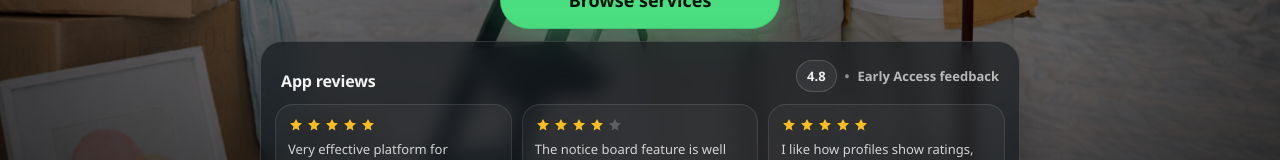
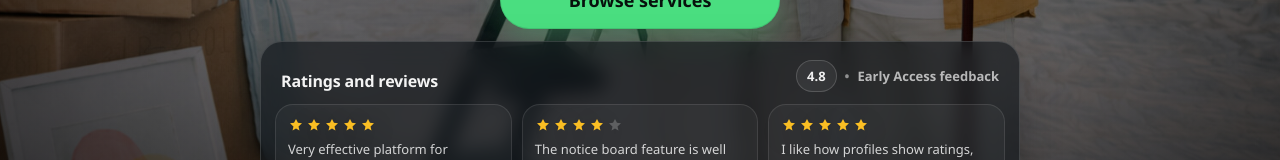
Before and after one commit to GruntWrk/gruntwrk-site, a Next.js app: page / in a window 1280 px wide. Shown: the part 540-700 px from the top of the page. Built offline with nearby package versions, Linux system fonts and the light colour scheme.

Commit message:
Ratings and reviews

```diff
--- a/app/page.tsx
+++ b/app/page.tsx
@@ -89,7 +89,7 @@ export default function Home() {
               {/* Reviews block (replaces Install now) */}
               <div className="reviewsPanel" role="region" aria-label="Ratings and reviews">
                 <div className="reviewsHeader">
-                  <div className="reviewsTitle">App reviews</div>
+                  <div className="reviewsTitle">Ratings and reviews</div>
                   <div className="reviewsSubtitle">
                     <span className="ratingPill">4.8</span>
                     <span className="dotSep">•</span>
```
